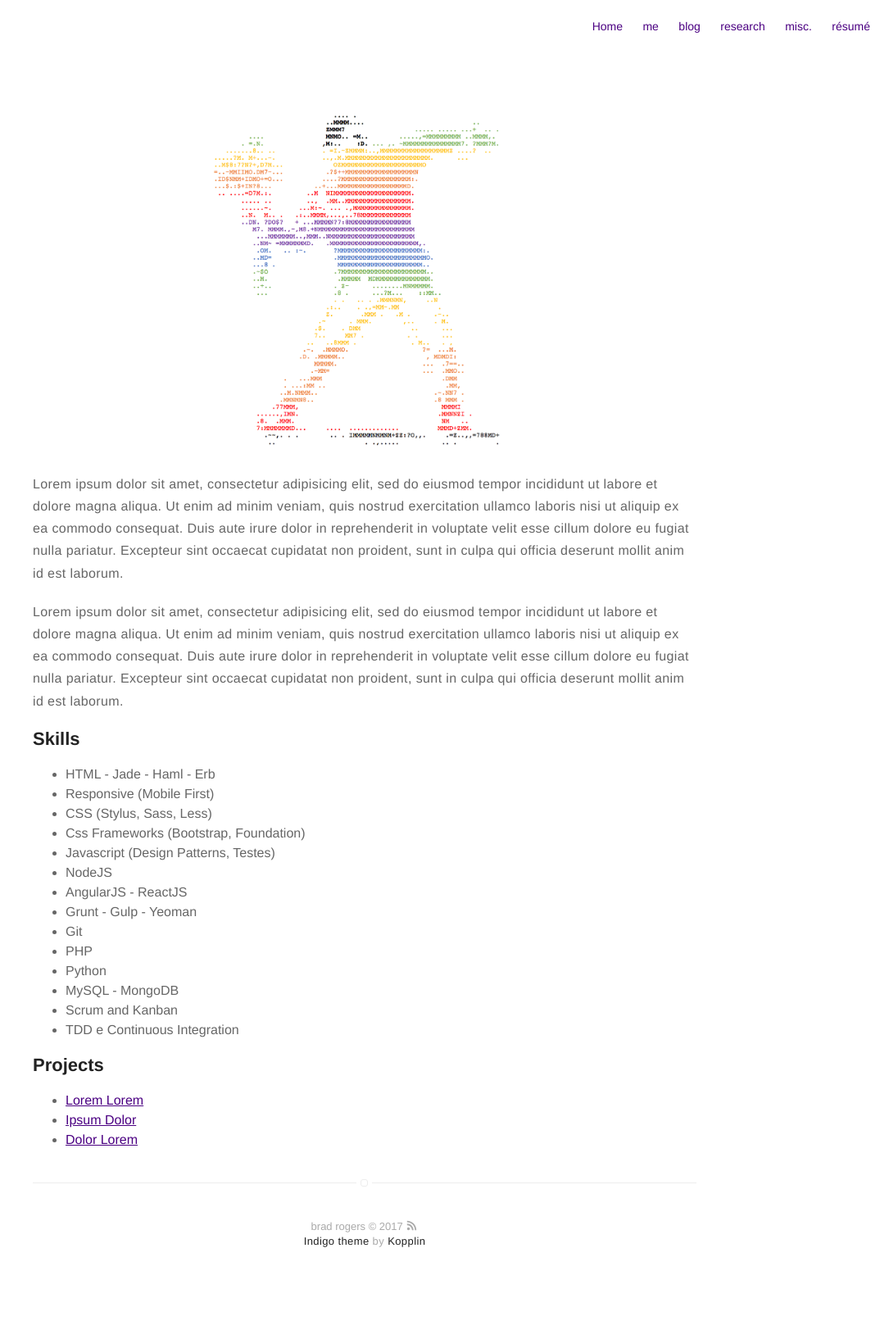
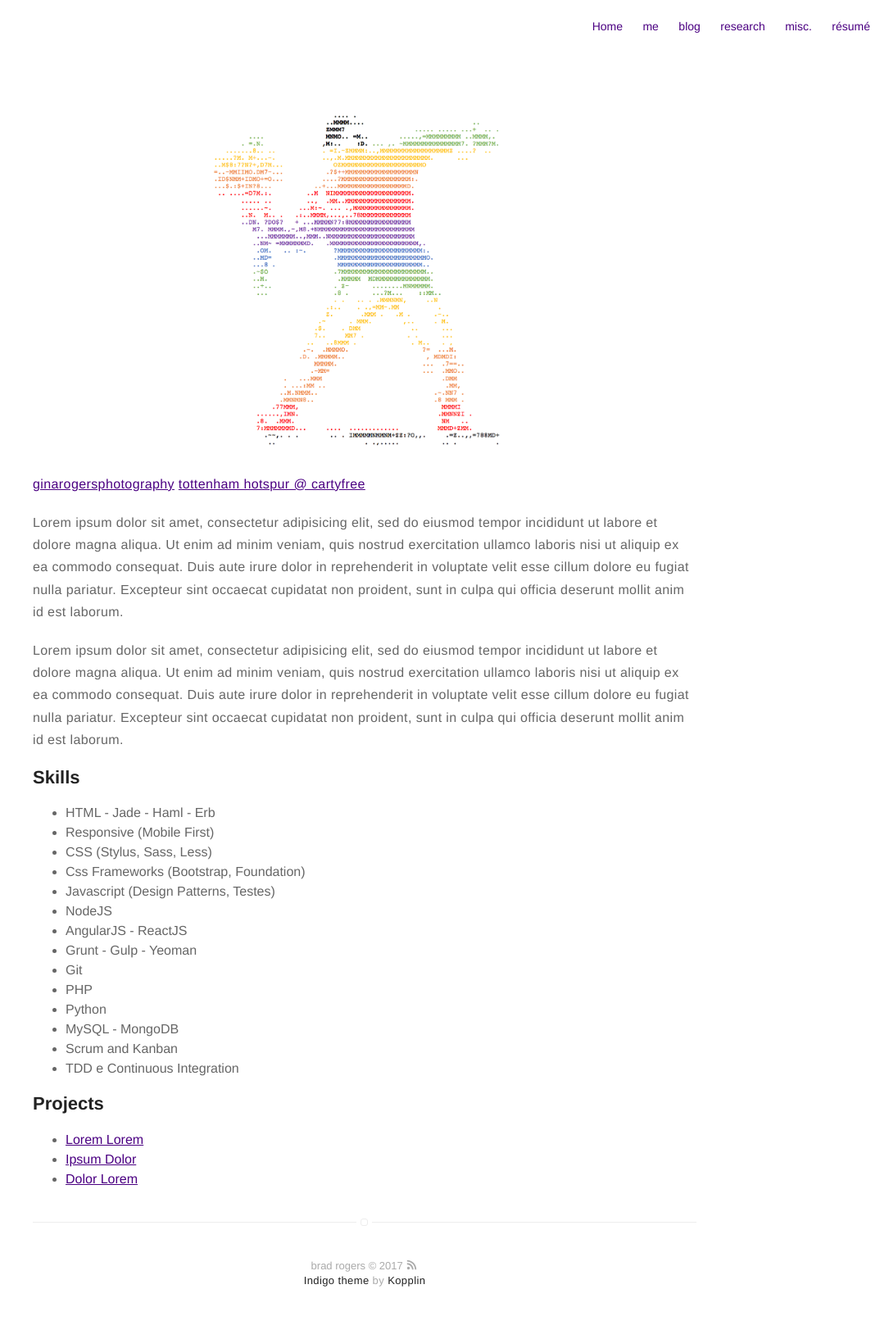
Before and after one commit to bradical3/bradical3.github.io, a Jekyll site: the page built from misc.md, in a window 1280 px wide. Shown: the whole page at 82% size, without its empty margins (195-1280 px from the left). Built offline with Jekyll 4.4.1, drawn with Linux system fonts in a browser that asks for light colours; before the commit the page ends 1587 px from its top, so only the background shows below that.

Commit message:
fav things misc

```diff
--- a/misc.md
+++ b/misc.md
@@ -3,6 +3,11 @@ title: About
 layout: page
 ---
 ![Profile Image]({{ site.url }}/{{ site.picture }})
+
+
+<a href="www.ginarogersphotography.com">ginarogersphotography</a>
+<a href="www.cartilagefreecaptain.com">tottenham hotspur @ cartyfree</a>
+
 
 <p>Lorem ipsum dolor sit amet, consectetur adipisicing elit, sed do eiusmod
 tempor incididunt ut labore et dolore magna aliqua. Ut enim ad minim veniam,
```
